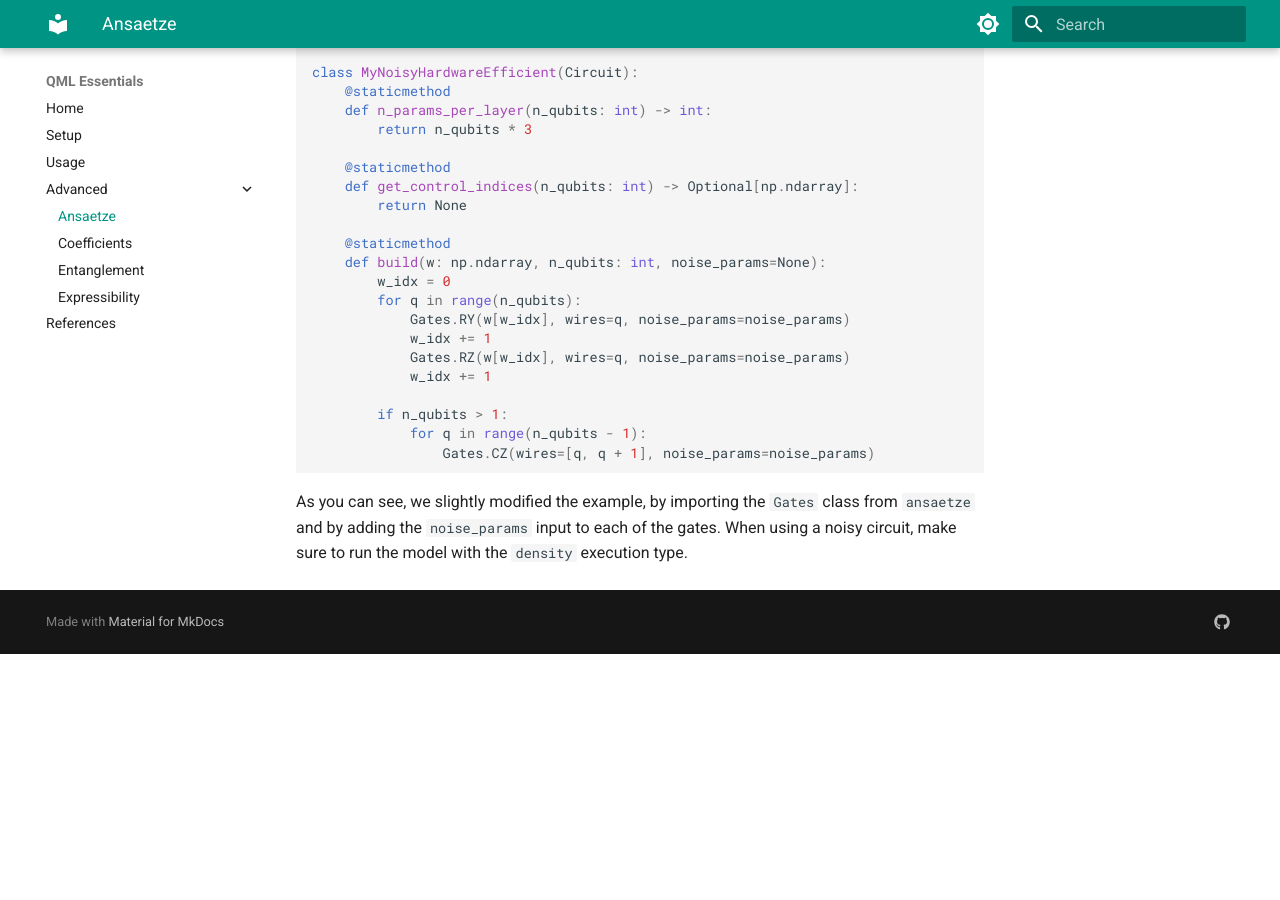
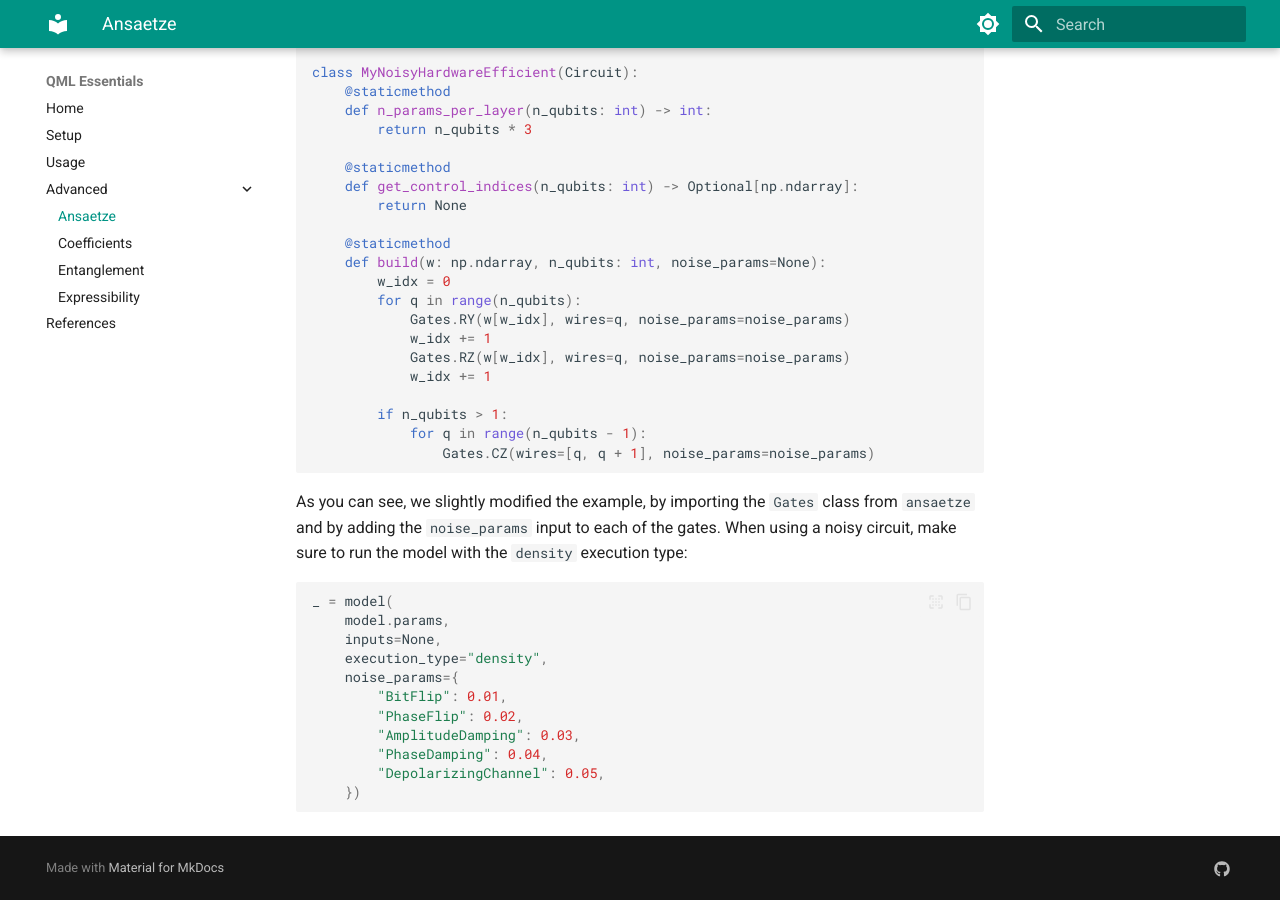
Before and after one commit to cirKITers/qml-essentials, an MkDocs documentation site: the page built from docs/ansaetze.md, in a window 1280 px wide and 900 px high, scrolled down 1593 px. Built offline with MkDocs 1.6.1 and Material for MkDocs 9.7.7, drawn with Linux system fonts in a browser that asks for light colours; before the commit the page ends 2247 px from its top, so only the background shows below that.

Commit message:
added information regarding execution
Signed-off-by: Melvin Strobl <lc3267@kit.edu>

````diff
--- a/docs/ansaetze.md
+++ b/docs/ansaetze.md
@@ -93,4 +93,17 @@ class MyNoisyHardwareEfficient(Circuit):
 ```
 
 As you can see, we slightly modified the example, by importing the `Gates` class from `ansaetze` and by adding the `noise_params` input to each of the gates.
-When using a noisy circuit, make sure to run the model with the `density` execution type.
+When using a noisy circuit, make sure to run the model with the `density` execution type:
+```python
+_ = model(
+    model.params,
+    inputs=None,
+    execution_type="density",
+    noise_params={
+        "BitFlip": 0.01,
+        "PhaseFlip": 0.02,
+        "AmplitudeDamping": 0.03,
+        "PhaseDamping": 0.04,
+        "DepolarizingChannel": 0.05,
+    })
+```
````
